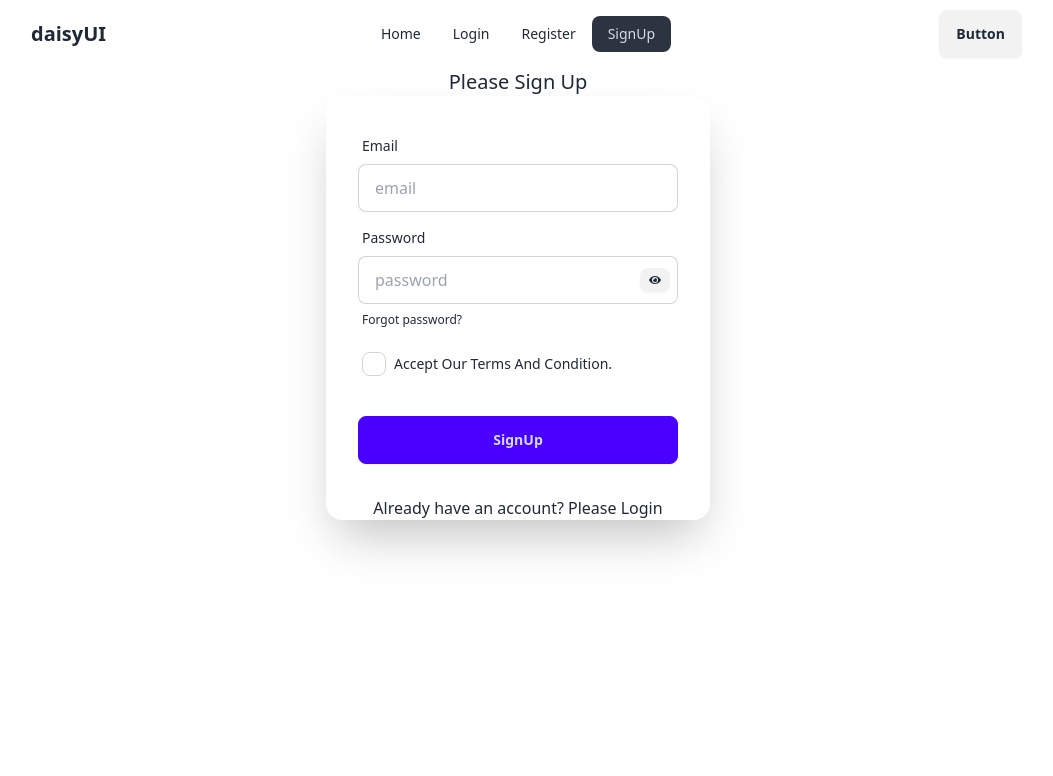
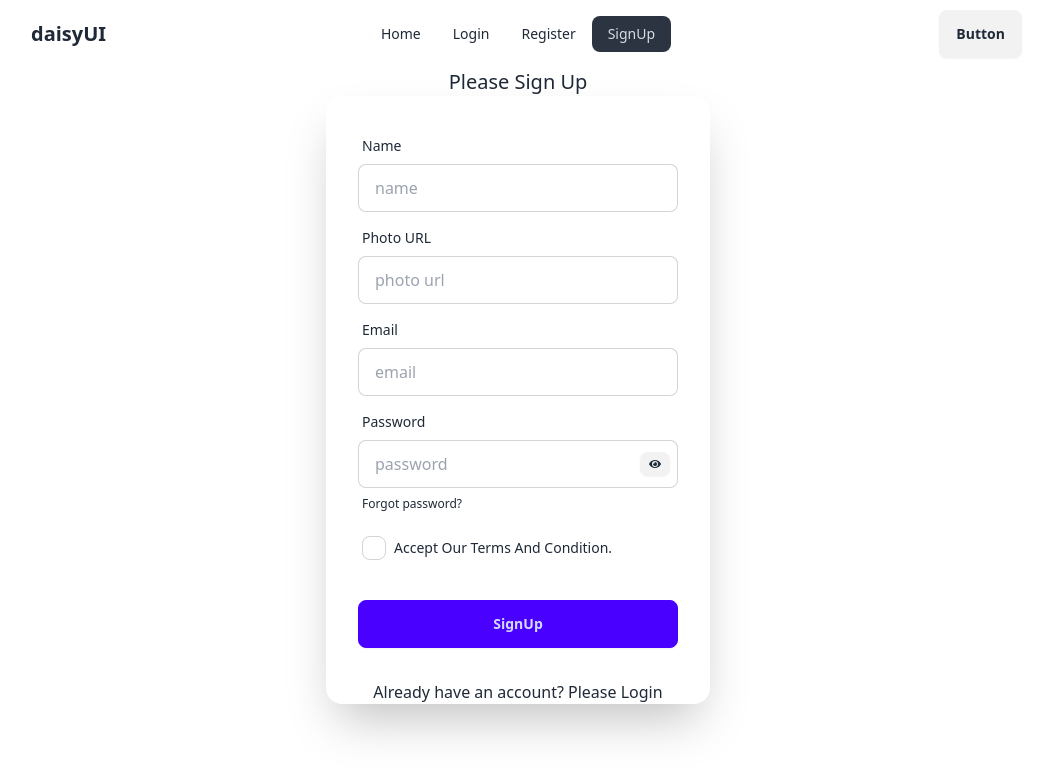
Before and after one commit to Md-Rabiul-Islam75/email-password-auth, a React (Vite) app: page /signUp in a window 1280 px wide. Shown: the top 776 px of the page, without its empty margins (122-1175 px from the left). Built offline with nearby package versions, Linux system fonts and the light colour scheme.

Commit message:
user profile update

```diff
--- a/src/components/SignUp/SignUp.jsx
+++ b/src/components/SignUp/SignUp.jsx
@@ -1,4 +1,4 @@
-import { createUserWithEmailAndPassword, sendEmailVerification } from "firebase/auth";
+import { createUserWithEmailAndPassword, sendEmailVerification, updateProfile } from "firebase/auth";
 import React, { useState } from "react";
 import { auth } from "../../firebase.init";
 import { FaEye } from "react-icons/fa";
@@ -15,7 +15,11 @@
     const email = e.target.email.value;
     const password = e.target.password.value;
     const terms = e.target.terms.checked;
-    console.log(email, password, terms);
+    const name = e.target.name.value;
+    const photo = e.target.photo.value;
+
+
+    console.log(email, password, name, photo, terms);
 
     // reset error and status
     setErrorMessage("");
@@ -49,7 +53,20 @@
         sendEmailVerification(auth.currentUser)
         .then(() =>{
           console.log('verification email sent');
+        });
+
+        // update Profile name and photo url
+        const profile = {
+           displayName : name,
+           photoURL : photo
+        }
+
+        updateProfile(auth.currentUser, profile)
+        .then(() =>{
+          console.log('user profile updated')
         })
+        .catch(error => console.log('User profile update error'));
+
 
       })
       .catch((error) => {
@@ -65,6 +82,30 @@
 
       <div className="card bg-base-100 w-full mx-auto text-center max-w-sm shrink-0 shadow-2xl">
         <form onSubmit={handleSignUP} className="card-body">
+          <div className="form-control">
+            <label className="label">
+              <span className="label-text">Name</span>
+            </label>
+            <input
+              type="text"
+              name="name"
+              placeholder="name"
+              className="input input-bordered"
+              required
+            />
+          </div>
+          <div className="form-control">
+            <label className="label">
+              <span className="label-text">Photo URL</span>
+            </label>
+            <input
+              type="text"
+              name="photo"
+              placeholder="photo url"
+              className="input input-bordered"
+              required
+            />
+          </div>
           <div className="form-control">
             <label className="label">
               <span className="label-text">Email</span>
```
